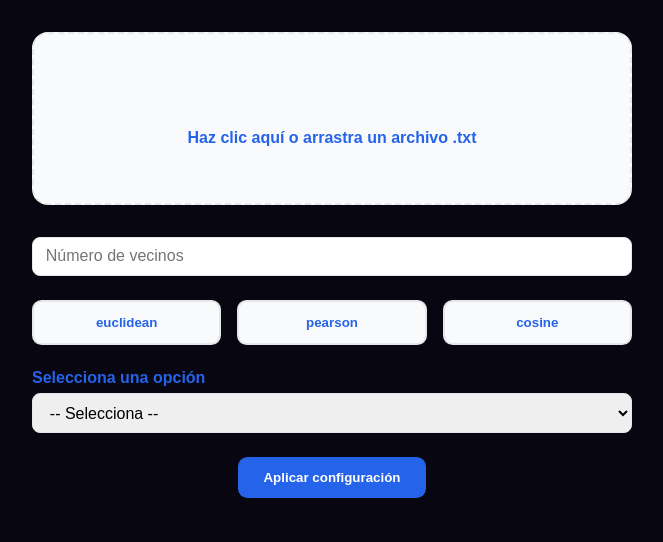
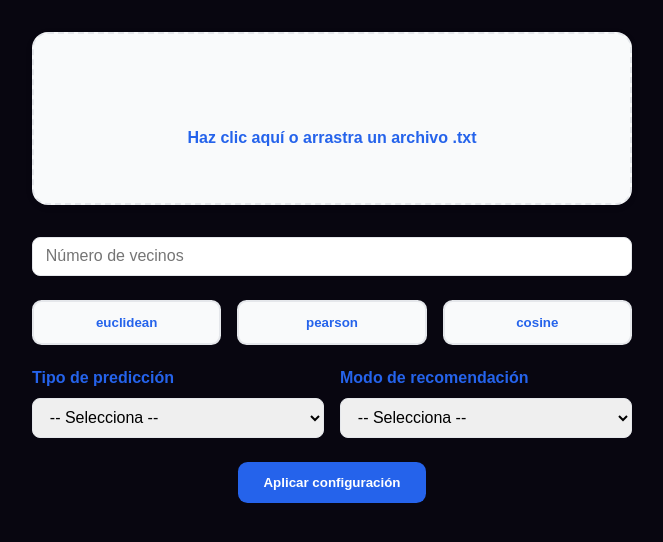
Before and after one commit to Larzt/recomendation-system, a Vue app: page / in a window 1280 px wide. Shown: the top 542 px of the page, without its empty margins (308-971 px from the left). Built offline with nearby package versions, Linux system fonts and the light colour scheme; some icons are missing; the HTML template or start-up script is replaced by a standard one.

Commit message:
Add item-user-based

```diff
--- a/src/App.vue
+++ b/src/App.vue
@@ -15,7 +15,7 @@ function handleConfigSubmit(payload: {
   mainFunction({
     algorithm: payload.algorithm,
     maxNeighbors: payload.neighbors ?? 2,
-    itemBased: false,
+    itemBased: payload.itemBased,
     prediction: payload.prediction,
   })
   // Here, call the main function
--- a/src/components/MatrixConfig.vue
+++ b/src/components/MatrixConfig.vue
@@ -6,6 +6,7 @@ import { metricErrors, neighborsErrors, predictionErrors, algorithmList } from '
 const neighbors = ref<number | null>(null)
 const selectedAlgorithm = ref('')
 const selectedPrediction = ref('')
+const itemBased = ref<boolean | null>(null)
 const errorMessage = ref('')
 
 function handleNeighbors(event: Event) {
@@ -17,9 +18,14 @@ function selectMetric(metric: string) {
   selectedAlgorithm.value = metric
 }
 
-function handleOptionChange(event: Event) {
+function handlePredictionChange(event: Event) {
   const select = event.target as HTMLSelectElement
   selectedPrediction.value = select.value
+}
+
+function handleModeChange(event: Event) {
+  const select = event.target as HTMLSelectElement
+  itemBased.value = select.value === 'item' // "item" → true, "user" → false
 }
 
 const emit = defineEmits(['submit'])
@@ -42,14 +48,19 @@ function handleSubmit() {
     return
   }
 
+  if (itemBased.value === null) {
+    errorMessage.value = 'Selecciona un modo: Item-Based o User-Based'
+    return
+  }
+
   emit('submit', {
     neighbors: neighbors.value,
     algorithm: selectedAlgorithm.value,
     prediction: selectedPrediction.value,
+    itemBased: itemBased.value,
   })
 }
 </script>
-
 
 <template>
   <form class="info-form" @submit.prevent="handleSubmit">
@@ -59,6 +70,7 @@ function handleSubmit() {
         placeholder="Número de vecinos"
         @change="handleNeighbors"
     />
+
     <div class="button-group">
       <button
           v-for="metric in algorithmList"
@@ -72,13 +84,25 @@ function handleSubmit() {
       </button>
     </div>
 
+    <!-- Selección de tipo de predicción -->
     <div class="form-group">
-      <label for="opciones">Selecciona una opción</label>
-      <select id="opciones" @change="handleOptionChange">
-        <option value="">-- Selecciona --</option>
-        <option value="simple">Simple</option>
-        <option value="difference">Diferencia con la media</option>
-      </select>
+      <div class="form-items">
+        <label for="prediction">Tipo de predicción</label>
+        <select id="prediction" @change="handlePredictionChange">
+          <option value="">-- Selecciona --</option>
+          <option value="simple">Simple</option>
+          <option value="difference">Diferencia con la media</option>
+        </select>
+      </div>
+
+      <div class="form-items">
+        <label for="mode">Modo de recomendación</label>
+        <select id="mode" @change="handleModeChange">
+          <option value="">-- Selecciona --</option>
+          <option value="user">User-Based</option>
+          <option value="item">Item-Based</option>
+        </select>
+      </div>
     </div>
 
     <p v-if="errorMessage" class="error-message">{{ errorMessage }}</p>
@@ -146,23 +170,35 @@ input[type='number'] {
     border-color: $primary;
   }
 }
-
 .form-group {
   display: flex;
-  flex-direction: column;
-  gap: 0.4rem;
+  flex-direction: row;
+  justify-content: space-between;
+  gap: 1rem; /* espacio entre items */
+  width: 100%;
+
+  .form-items {
+    flex: 1;
+    display: flex;
+    flex-direction: column;
+    width: 100%;
+  }
 
   label {
     font-weight: 600;
     color: $primary;
+    width: 100%;
   }
 
   select {
+    margin-top: .7rem;
+    width: 100%;
     padding: 0.6rem 0.8rem;
     border: 1px solid $border;
     border-radius: 0.5rem;
     font-size: 1rem;
     transition: border-color 0.2s, box-shadow 0.2s;
+
     &:focus {
       border-color: $primary;
       box-shadow: 0 0 0 3px rgba($primary, 0.15);
```
Also changed, not shown: public/restaurante.txt, src/store/matrixInfoStore.ts (line endings or trailing spaces), src/utils/processMatrix.ts (line endings or trailing spaces).
